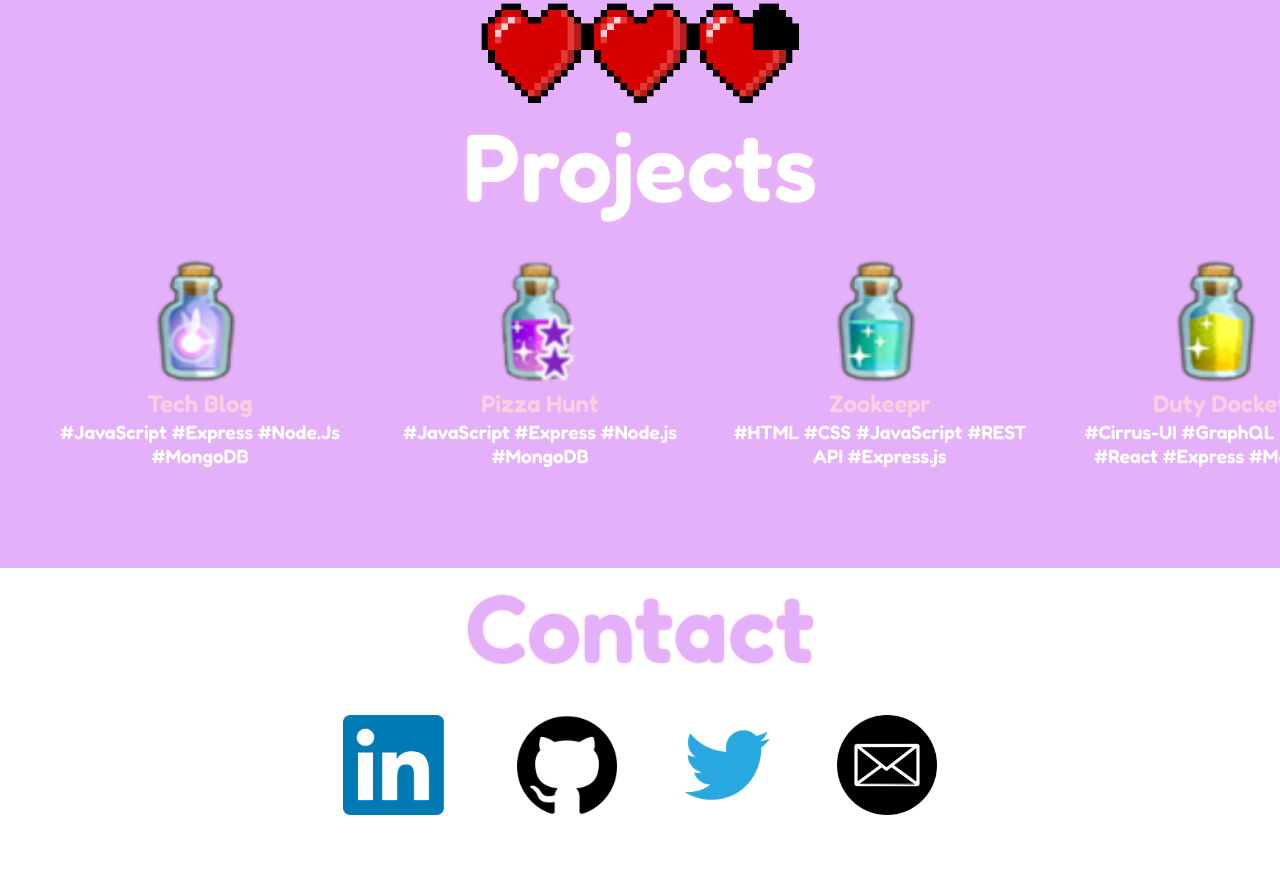
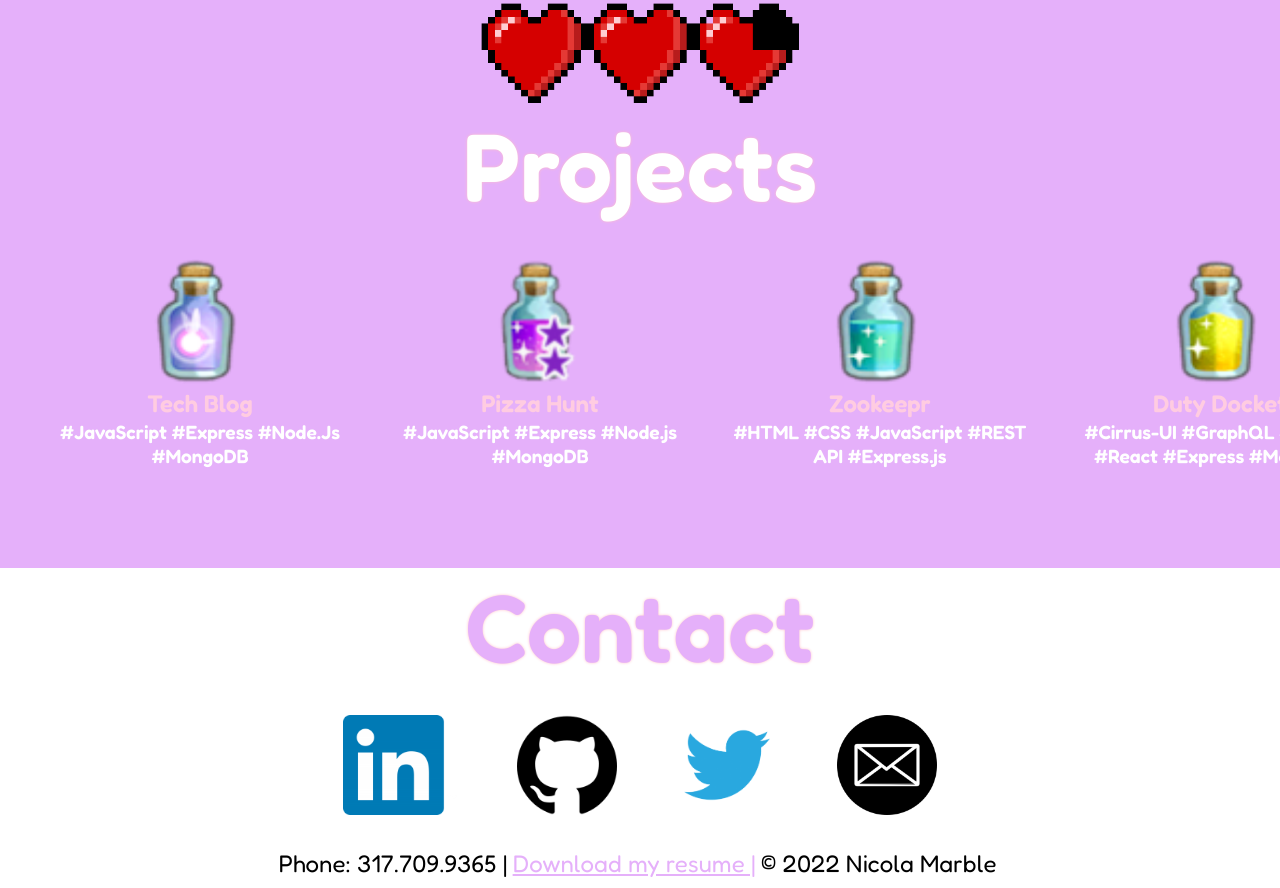
Before and after one commit to nicolalenee/folio, a plain HTML site: page index.html in a window 1280 px wide. Shown: the part 2536-3424 px from the top of the page. Drawn offline with Linux system fonts and the light colour scheme.

Commit message:
add resume and footer contact details

```diff
--- a/css/styles.css
+++ b/css/styles.css
@@ -181,3 +181,25 @@ margin-bottom: 20px;
 .contact-icon {
   height: 100px;
 }
+.contact-details {
+  display: flex;
+}
+.contact-details p {
+  font-family: 'Fredoka', sans-serif;
+  margin-right: 5px;
+  font-size: 1.5rem;
+}
+.contact-details a {
+  font-size: 1.5rem;
+  color: var(--purple);
+  box-shadow: inset 0 0 0 0 white;
+  margin: 0 -.25rem;
+  padding: 0 .25rem;
+  transition: color .3s ease-in-out, box-shadow .3s ease-in-out;
+}
+
+.contact-details a:hover {
+  box-shadow: inset 270px 0 0 0 var(--purple);
+  color: white;
+
+}
--- a/index.html
+++ b/index.html
@@ -177,7 +177,11 @@
       </div>
       <!--end contact-->
     </div>
-
+    <div class="contact-details">
+      <p>Phone: 317.709.9365 | </p>
+      <p><a href="./assets/Resume.pdf" download="nicola_resume">Download my resume | </a></p>
+      <p>© 2022 Nicola Marble</p>
+    </div>
   </footer>
 
 </body>
```
Also changed, not shown: 3 other files.
